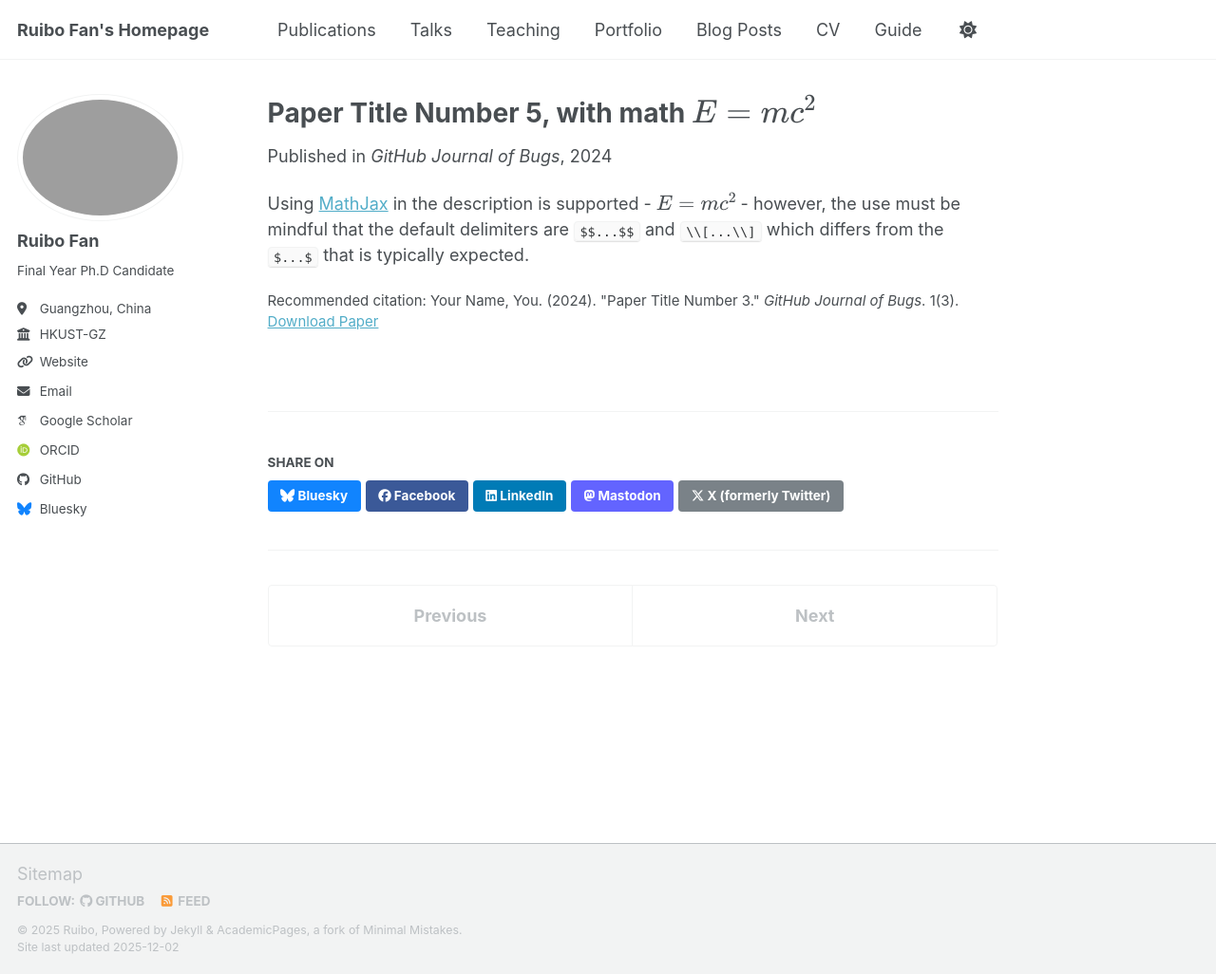
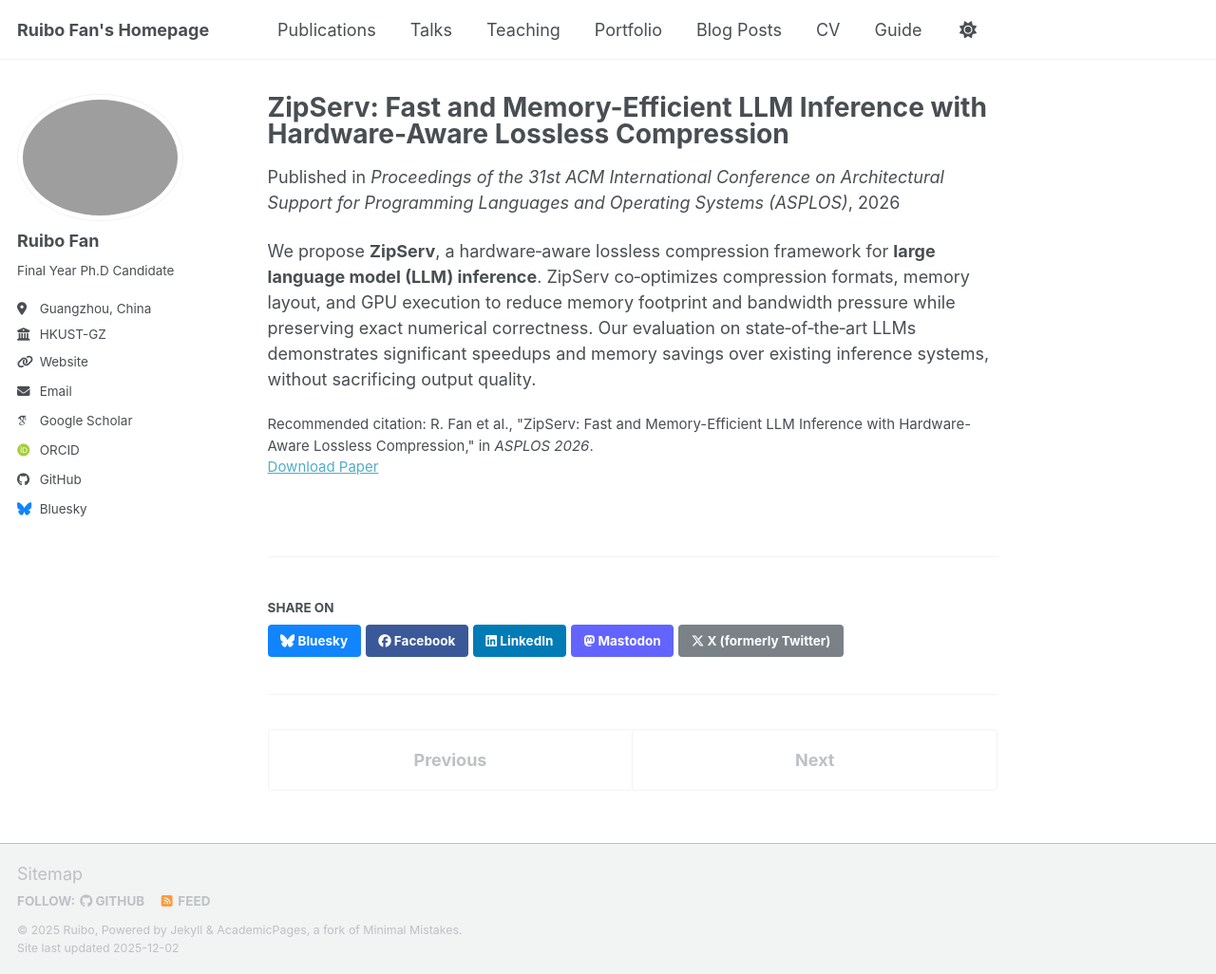
Before and after one commit to ruibo-fan/ruibo-fan.github.io, a Jekyll site: the page built from _publications/2025-06-08-paper-title-number-5.md, in a window 1280 px wide and 1026 px high. Shown: the whole window at 95% size. Built offline with Jekyll 4.4.1, drawn with Linux system fonts in a browser that asks for light colours; some web fonts are replaced; a script bundle is joined from its source files by our own code; library files that are not in the unit come from our copies.

Commit message:
Update 2025-06-08-paper-title-number-5.md

```diff
--- a/_publications/2025-06-08-paper-title-number-5.md
+++ b/_publications/2025-06-08-paper-title-number-5.md
@@ -1,13 +1,16 @@
 ---
-title: "Paper Title Number 5, with math $$E=mc^2$$"
+title: "ZipServ: Fast and Memory-Efficient LLM Inference with Hardware-Aware Lossless Compression"
 collection: publications
-category: conferences
-permalink: /publication/2024-02-17-paper-title-number-4
-excerpt: 'This paper is about a famous math equation, $$E=mc^2$$'
-date: 2024-02-17
-venue: 'GitHub Journal of Bugs'
-paperurl: 'https://academicpages.github.io/files/paper3.pdf'
-citation: 'Your Name, You. (2024). &quot;Paper Title Number 3.&quot; <i>GitHub Journal of Bugs</i>. 1(3).'
+permalink: /publication/zipserv-asplos26
+date: 2026-03-01
+venue: "Proceedings of the 31st ACM International Conference on Architectural Support for Programming Languages and Operating Systems (ASPLOS)"
+venue_short: "ASPLOS 2026"
+authors: "Ruibo Fan, et al."
+citation: "R. Fan et al., \"ZipServ: Fast and Memory-Efficient LLM Inference with Hardware-Aware Lossless Compression,\" in <i>ASPLOS 2026</i>."
+paperurl: "https://your-link-to-pdf-or-arxiv"
+codeurl: "https://your-link-to-code-repo"
+type: "conference"
+category: "LLM Inference, Compression, HPC"
 ---
 
-Using [MathJax](https://www.mathjax.org/) in the description is supported - $$E=mc^2$$ - however, the use must be mindful that the default delimiters are `$$...$$` and `\\[...\\]` which differs from the `$...$` that is typically expected.
+We propose **ZipServ**, a hardware‑aware lossless compression framework for **large language model (LLM) inference**. ZipServ co‑optimizes compression formats, memory layout, and GPU execution to reduce memory footprint and bandwidth pressure while preserving exact numerical correctness. Our evaluation on state‑of‑the‑art LLMs demonstrates significant speedups and memory savings over existing inference systems, without sacrificing output quality.
```
